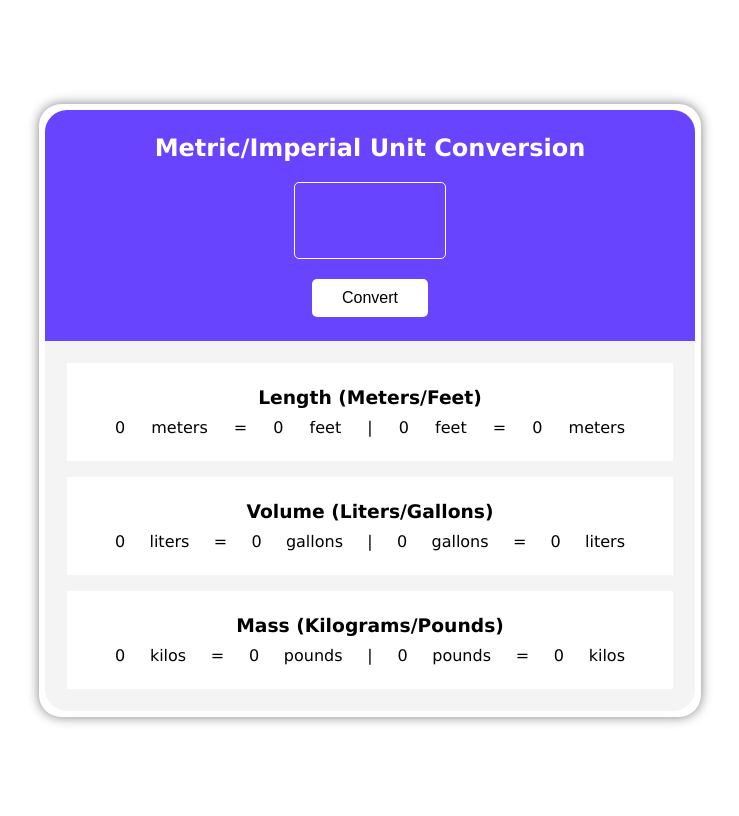
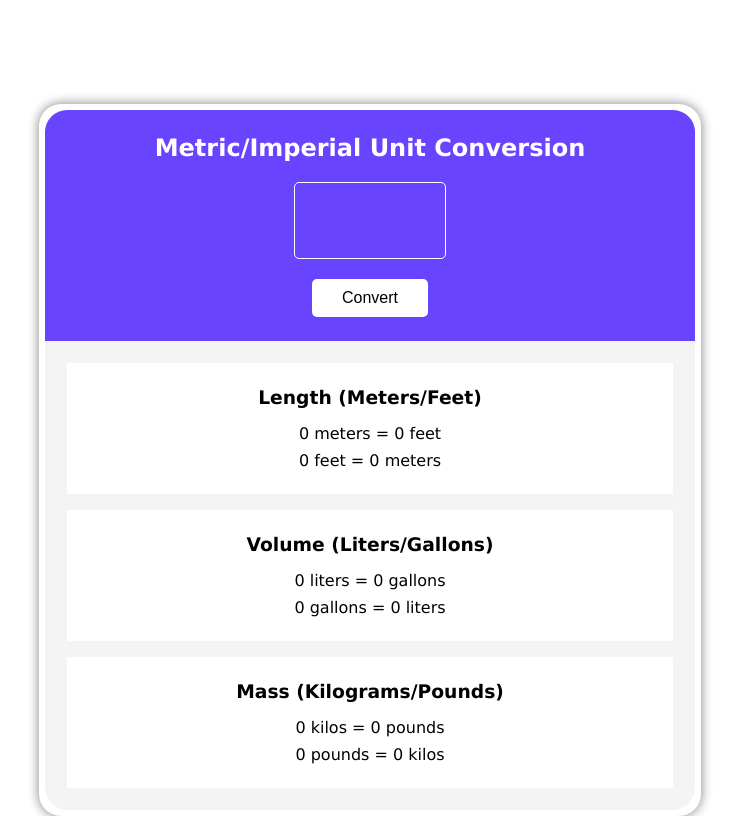
Before and after one commit to hilton3d/unit-converter, a plain HTML site: page index.html in a window 1280 px wide. Shown: the whole page, without its empty margins (270-1009 px from the left). Drawn offline with Linux system fonts and the light colour scheme.

Commit message:
adjusted padding and alignment for unit conversions

```diff
--- a/index.html
+++ b/index.html
@@ -25,26 +25,42 @@
       <div class="bottom-cell">
         <div class="dimension">
           <h3>Length (Meters/Feet)</h3>
-          <p class="data">
+          <div class="data">
+            <p>
               <span id="js-starting-meters">0</span> meters =
-            <span id="js-ending-feet">0</span> feet |
+              <span id="js-ending-feet">0</span> feet
+            </p>
+            <p>
               <span id="js-starting-feet">0</span> feet =
               <span id="js-ending-meters">0</span> meters
             </p>
           </div>
+        </div>
         <div class="dimension">
           <h3>Volume (Liters/Gallons)</h3>
-          <p class="data">
-            <span id="js-starting-liters">0</span> liters = <span id="js-ending-gallons">0</span> gallons |
-            <span id="js-starting-gallons">0</span> gallons = <span id="js-ending-liters">0</span> liters
+          <div class="data">
+            <p>
+              <span id="js-starting-liters">0</span> liters =
+              <span id="js-ending-gallons">0</span> gallons
             </p>
+            <p>
+              <span id="js-starting-gallons">0</span> gallons =
+              <span id="js-ending-liters">0</span> liters
+            </p>
+          </div>
         </div>
         <div class="dimension">
           <h3>Mass (Kilograms/Pounds)</h3>
-          <p class="data">
-            <span id="js-starting-kilos">0</span> kilos = <span id="js-ending-pounds">0</span> pounds |
-            <span id="js-starting-pounds">0</span> pounds = <span id="js-ending-kilos">0</span> kilos
+          <div class="data">
+            <p>
+              <span id="js-starting-kilos">0</span> kilos =
+              <span id="js-ending-pounds">0</span> pounds
             </p>
+            <p>
+              <span id="js-starting-pounds">0</span> pounds =
+              <span id="js-ending-kilos">0</span> kilos
+            </p>
+          </div>
         </div>
       </div>
     </main>
--- a/styles.css
+++ b/styles.css
@@ -74,13 +74,14 @@ button:active {
   flex-direction: column;
   align-items: center;
   padding: 3vh 6vh;
-  gap: 1.25vh;
+  gap: 2vh;
 }
 
+
 .data {
-  width: 100%;
-  text-align: justify;
-  text-align-last: justify;
+  display: flex;
+  flex-direction: column;
+  gap: 1vh;
 }
 
 @media (max-width: 724px) {
@@ -126,4 +127,8 @@ button:active {
     font-size: 12px;
     text-align: center;
   }
+
+  .dimension {
+    padding: 3vh 3vh;
+  }
 }
```
Lines whose indentation alone changed are shown as unchanged.
